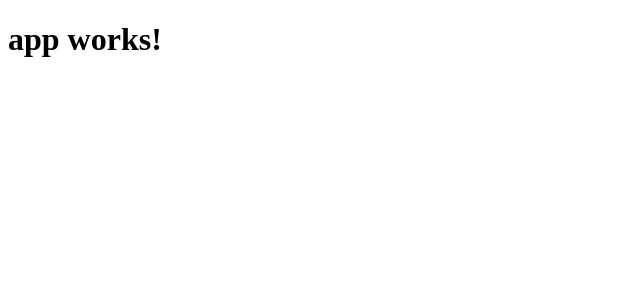
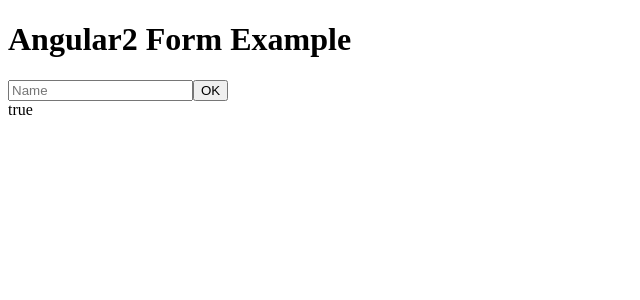
Before and after one commit to antcalatayud/Angular_Form, an Angular app: page / in a window 1280 px wide. Shown: the top 300 px of the page, without its empty margins (0-640 px from the left). Built offline with nearby package versions, Linux system fonts and the light colour scheme.

Commit message:
Upgrage Angular to 2.4 and first part of the form
Needed to upgrade Angular as it was a bug with current version: https://github.com/angular/angular-cli/issues/3662

```diff
--- a/src/app/app.component.html
+++ b/src/app/app.component.html
@@ -1,3 +1,9 @@
 <h1>
   {{title}}
 </h1>
+<form #form="ngForm">
+  <input type="text" placeholder="Name" name="name" ngModel>
+  <button type="submit">OK</button>
+</form>
+
+{{ form.pristine }}
--- a/src/app/app.component.ts
+++ b/src/app/app.component.ts
@@ -6,5 +6,5 @@ import { Component } from '@angular/core';
   styleUrls: ['./app.component.css']
 })
 export class AppComponent {
-  title = 'app works!';
+  title = 'Angular2 Form Example';
 }
```
Also changed, not shown: package.json (+12 -9 lines).
